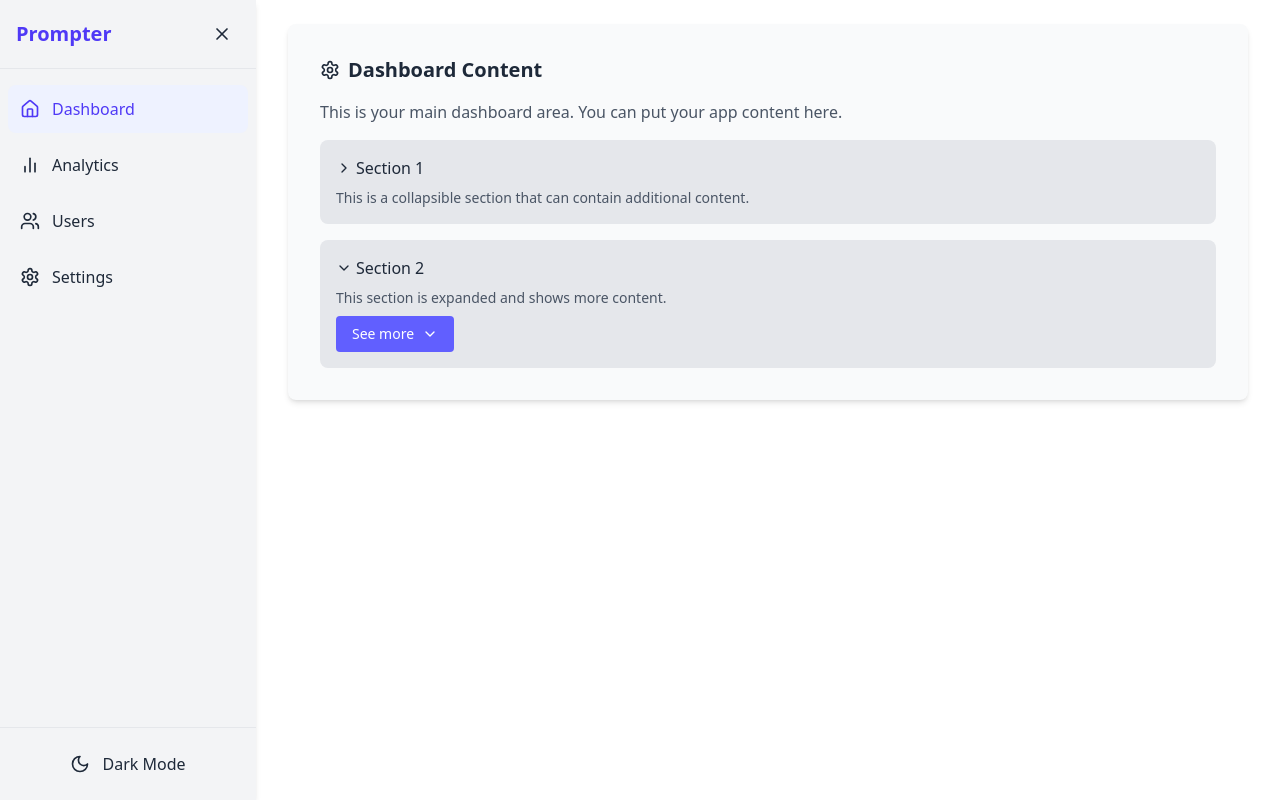
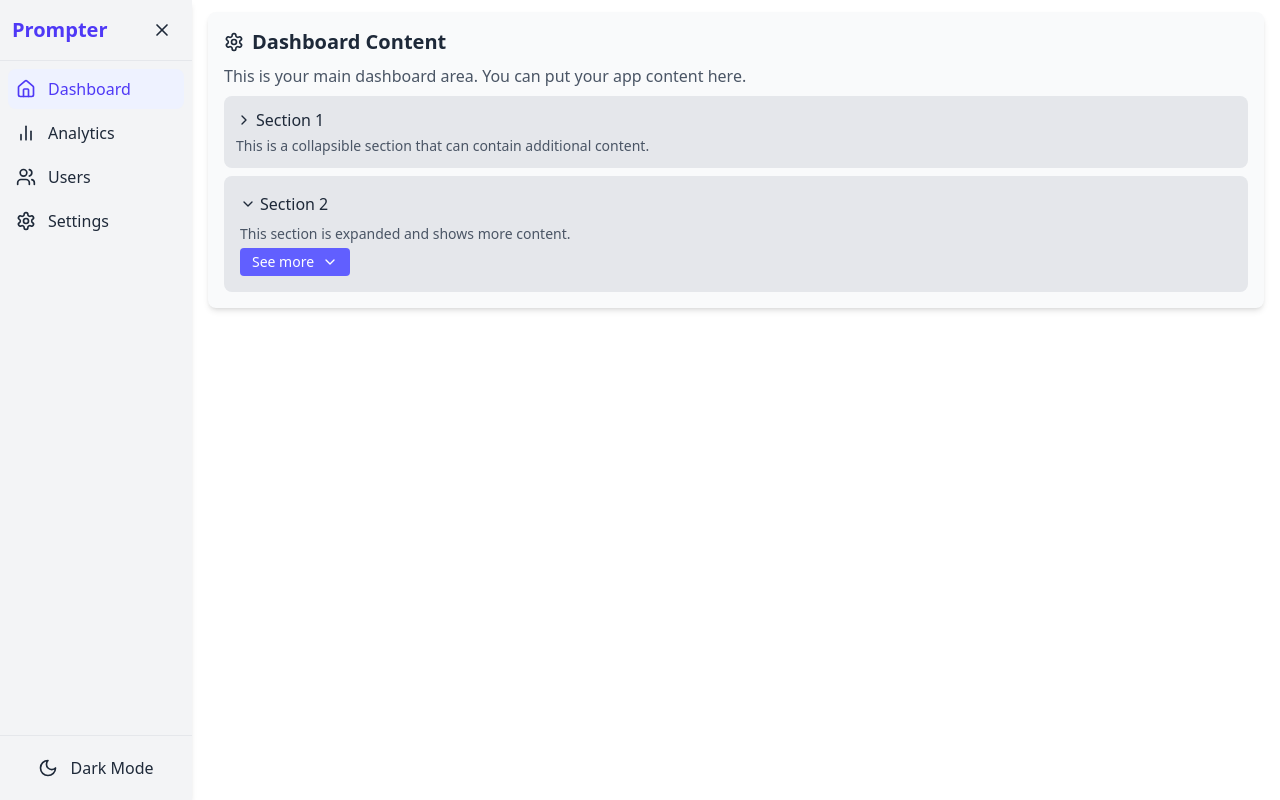
Before and after one commit to netlooker/prompter, a React (Vite) app: page / in a window 1280 px wide. Built offline with nearby package versions, Linux system fonts and the light colour scheme.

Commit message:
UI almost ready for the next steps

```diff
--- a/src/App.tsx
+++ b/src/App.tsx
@@ -60,21 +60,24 @@ function App() {
       />
 
       {/* Main content */}
-      <main className={`flex-1 flex justify-start transition-all duration-300 ease-in-out ${sidebarOpen ? 'ml-64' : 'ml-20'}`}>
-        <div className="container px-8 py-6 ml-0">
-          <div className={`${cardBgClass} rounded-lg shadow-md p-8`}>
-            <h2 className="text-xl font-semibold mb-4 flex items-center">
+      <div
+        className="flex-1 transition-all duration-300 ease-in-out"
+        style={{ marginLeft: sidebarOpen ? '12rem' : '4rem' }}
+      >
+          <div className="w-full px-4 py-3">
+            <div className={`${cardBgClass} rounded-lg shadow-md p-4`}>
+            <h2 className="text-xl font-semibold mb-2 flex items-center">
               <Settings className="mr-2 h-5 w-5" />
               Dashboard Content
             </h2>
 
-            <p className={`mb-4 ${cardTextClass}`}>
+            <p className={`mb-2 ${cardTextClass}`}>
               This is your main dashboard area. You can put your app content here.
             </p>
 
-            <div className="space-y-4">
-              <div className={`${cardSecondaryBgClass} p-4 rounded-lg`}>
-                <h3 className="font-medium mb-2 flex items-center">
+            <div className="space-y-2">
+              <div className={`${cardSecondaryBgClass} p-3 rounded-lg`}>
+                <h3 className="font-medium mb-1 flex items-center">
                   <ChevronRight className="mr-1 h-4 w-4" />
                   Section 1
                 </h3>
@@ -89,18 +92,18 @@ function App() {
                   Section 2
                 </h3>
                 <div className={`text-sm ${cardTextClass}`}>
-                  <p className="mb-2">
+                  <p className="mb-1">
                     This section is expanded and shows more content.
                   </p>
-                  <button className={`px-4 py-2 ${buttonBgClass} text-white rounded flex items-center transition-colors`}>
+                  <button className={`px-3 py-1 ${buttonBgClass} text-white rounded flex items-center transition-colors`}>
                     See more <ChevronDown className="ml-2 h-4 w-4" />
                   </button>
                 </div>
               </div>
             </div>
+            </div>
           </div>
-        </div>
-      </main>
+      </div>
     </div>
   )
 }
--- a/src/components/Sidebar.tsx
+++ b/src/components/Sidebar.tsx
@@ -35,11 +35,11 @@ function Sidebar({ sidebarOpen, darkMode, toggleSidebar, toggleDarkMode }: Sideb
   return (
     <div
       className={`${
-        sidebarOpen ? 'w-64' : 'w-20'
+        sidebarOpen ? 'w-48' : 'w-16'
       } ${sidebarBgClass} h-screen fixed left-0 transition-all duration-300 ease-in-out flex flex-col shadow-md z-10`}
     >
       {/* Sidebar header */}
-      <div className={`flex items-center justify-between p-4 border-b ${borderClass}`}>
+      <div className={`flex items-center ${sidebarOpen ? 'justify-between' : 'justify-center'} p-3 border-b ${borderClass}`}>
         {sidebarOpen && (
           <h1 className={`text-xl font-semibold ${logoColor}`}>Prompter</h1>
         )}
@@ -53,13 +53,13 @@ function Sidebar({ sidebarOpen, darkMode, toggleSidebar, toggleDarkMode }: Sideb
       </div>
 
       {/* Sidebar content */}
-      <nav className="flex-1 overflow-y-auto py-4">
-        <ul className="space-y-2 px-2">
+      <nav className="flex-1 overflow-y-auto py-2">
+        <ul className="space-y-1 px-2">
           {navItems.map((item, index) => (
             <li key={index}>
               <a
                 href="#"
-                className={`flex items-center p-3 rounded-lg ${
+                className={`flex ${sidebarOpen ? 'items-center' : 'justify-center'} p-2 rounded-lg ${
                   item.active
                     ? `${activeNavItemBgClass} ${activeNavItemTextClass}`
                     : hoverBgClass
@@ -74,7 +74,7 @@ function Sidebar({ sidebarOpen, darkMode, toggleSidebar, toggleDarkMode }: Sideb
       </nav>
 
       {/* Sidebar footer */}
-      <div className={`p-4 border-t ${borderClass}`}>
+      <div className={`p-3 border-t ${borderClass}`}>
         <button
           onClick={toggleDarkMode}
           className={`flex items-center justify-center w-full p-2 rounded-lg ${hoverBgClass} transition-colors`}
```
